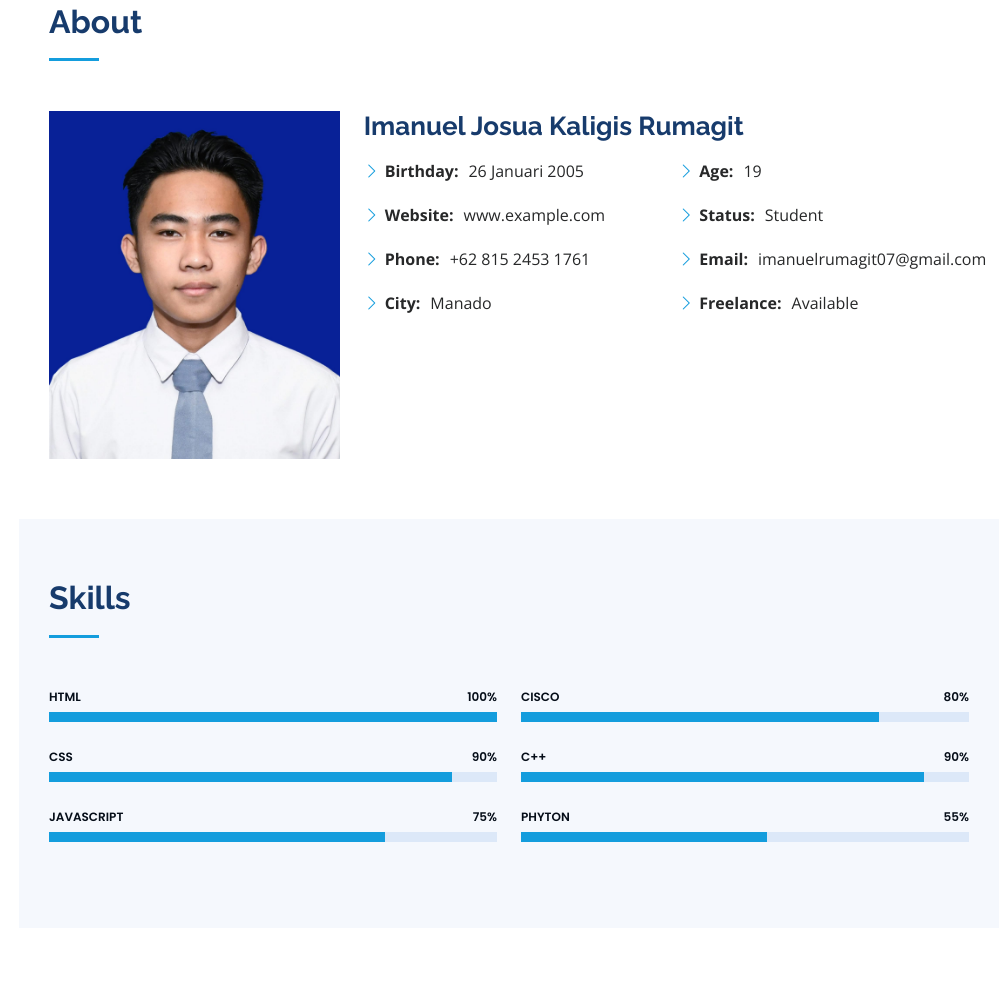
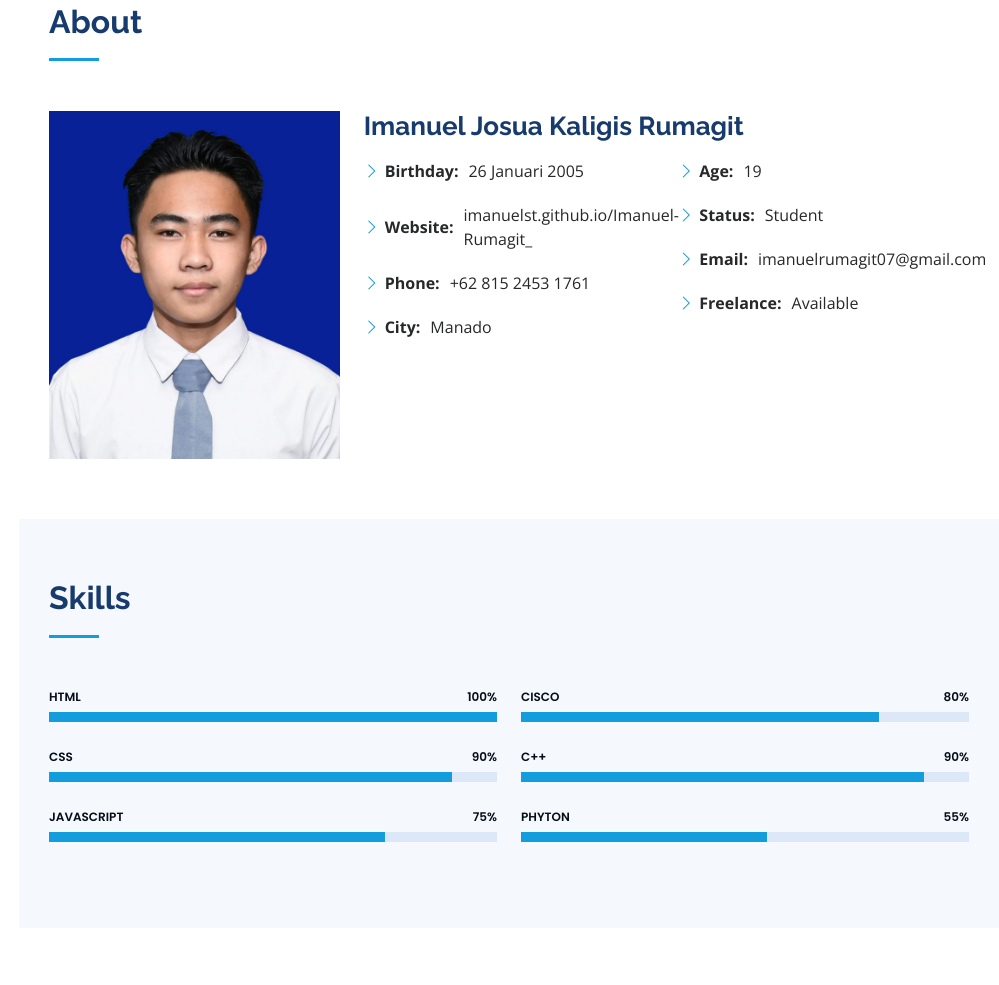
Before and after one commit to ImanuelST/Imanuel-Rumagit_, a plain HTML site: page index.html in a window 1280 px wide. Shown: the part 857-1842 px from the top of the page, without its empty margins (281-1280 px from the left). Drawn offline with nearby package versions, Linux system fonts and the light colour scheme.

Commit message:
Update index.html

```diff
--- a/index.html
+++ b/index.html
@@ -101,7 +101,7 @@
               <div class="col-lg-6">
                 <ul>
                   <li><i class="bi bi-chevron-right"></i> <strong>Birthday:</strong> <span>26 Januari 2005</span></li>
-                  <li><i class="bi bi-chevron-right"></i> <strong>Website:</strong> <span>www.example.com</span></li>
+                  <li><i class="bi bi-chevron-right"></i> <strong>Website:</strong> <span>imanuelst.github.io/Imanuel-Rumagit_</span></li>
                   <li><i class="bi bi-chevron-right"></i> <strong>Phone:</strong> <span>+62 815 2453 1761</span></li>
                   <li><i class="bi bi-chevron-right"></i> <strong>City:</strong> <span>Manado</span></li>
                 </ul>
```
